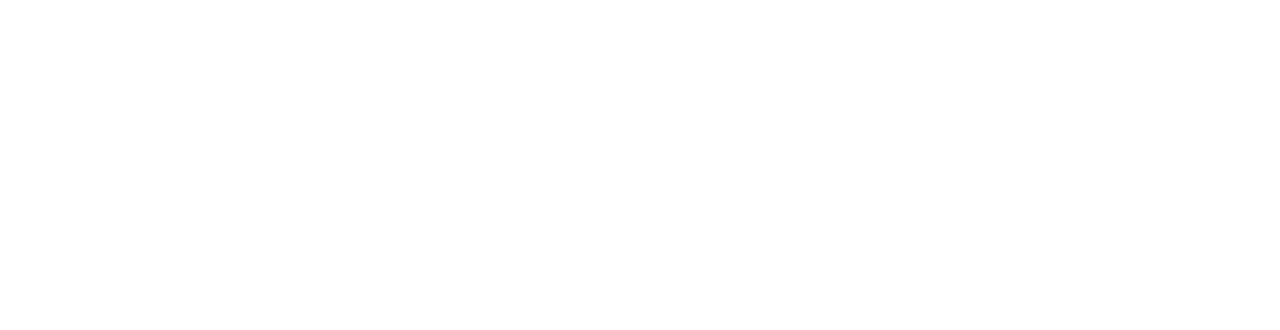
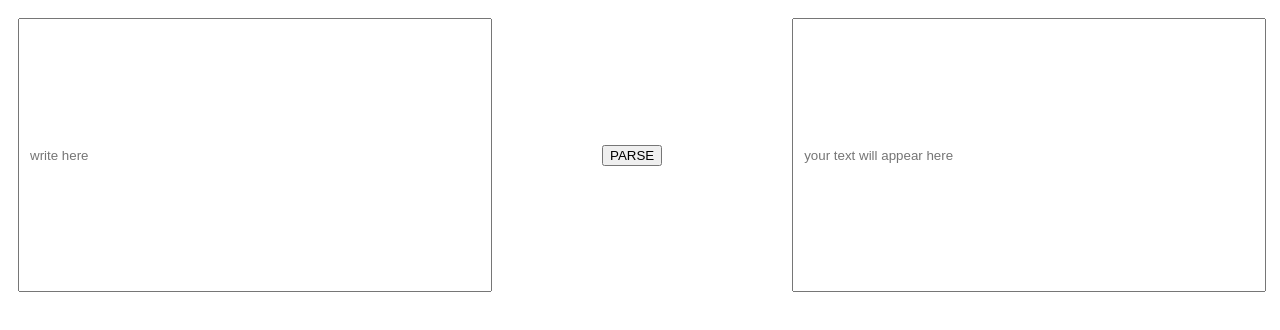
Before and after one commit to AnikeAbdulsalam/parse_project, an Angular app: page / in a window 1280 px wide. Shown: the top 330 px of the page. Built offline with nearby package versions, Linux system fonts and the light colour scheme.

Commit message:
Back to working code

```diff
--- a/src/app/app.component.html
+++ b/src/app/app.component.html
@@ -17,6 +17,6 @@
         id="textbox2"
         text="text"
         placeholder="your text will appear here"
-        [(ngModel)]="text2 | uppercase">
+        [(ngModel)]="text2">
 
 </div>
--- a/src/app/app.component.ts
+++ b/src/app/app.component.ts
@@ -8,7 +8,7 @@ import { Component } from '@angular/core';
 export class AppComponent {
 
 
-  text2: any = "";
+  text2: String = "";
   text = "";
     onClick() {
       this.text2 = this.text
```
